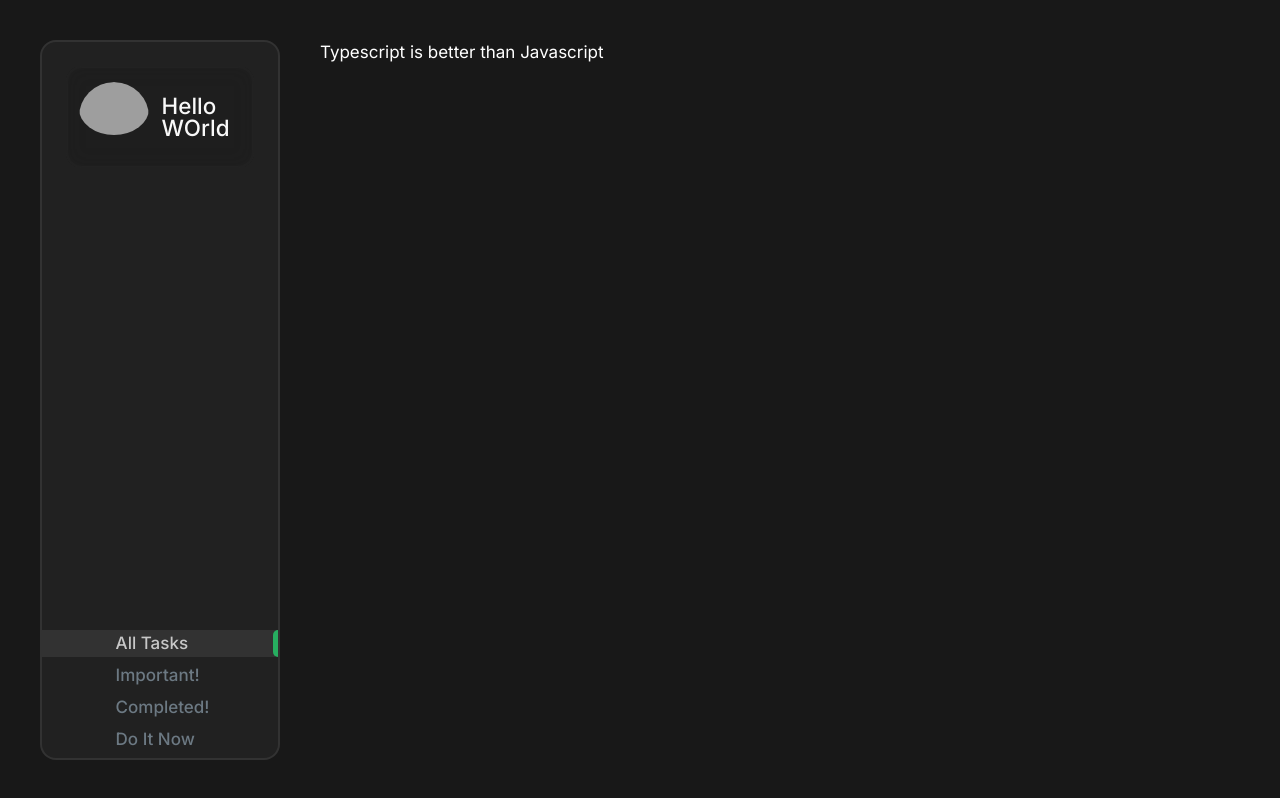
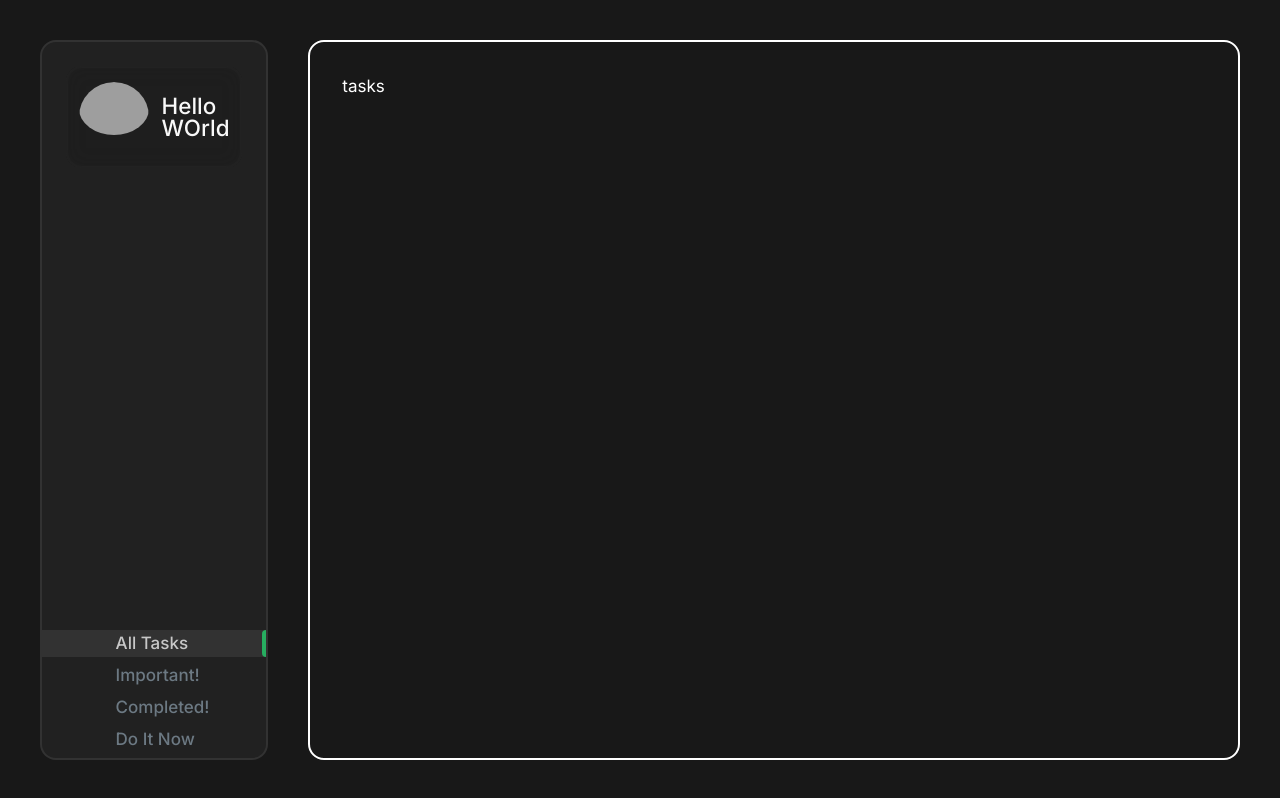
Before and after one commit to noxiousghost/TaskScheduler, a Next.js app in the folder tasks/: page / in a window 1280 px wide. Built offline with nearby package versions, Linux system fonts and the light colour scheme; grey boxes are pictures that could not be loaded.

Commit message:
setup task page

```diff
--- /dev/null
+++ b/tasks/app/components/tasks/tasks.tsx
@@ -0,0 +1,24 @@
+"use client";
+import React from "react";
+import styled from "styled-components";
+
+function tasks() {
+  return <TaskStyled>tasks</TaskStyled>;
+}
+
+const TaskStyled = styled.main`
+  position: relative;
+  padding: 2rem;
+  width: 100%;
+  background-color: ${(props) => props.theme.colorBg2};
+  border: 2px solid ${(props) => props.theme.borderColor2};
+  border-radius: 1rem;
+  height: 100%;
+
+  overflow-y: auto;
+
+  &::-webkit-scrollbar {
+    width: 0.5rem;
+  }
+`;
+export default tasks;
--- a/tasks/app/layout.tsx
+++ b/tasks/app/layout.tsx
@@ -32,7 +32,7 @@
         <ContextProvider>
           <GlobalStyleProvider>
             <Sidebar />
-            {children}
+            <div className="w-full">{children}</div>
           </GlobalStyleProvider>
         </ContextProvider>
       </body>
--- a/tasks/app/page.tsx
+++ b/tasks/app/page.tsx
@@ -1,5 +1,6 @@
 import Image from "next/image";
+import Tasks from "./components/tasks/tasks";
 
 export default function Home() {
-  return <main>Typescript is better than Javascript</main>;
+  return <Tasks />;
 }
```
